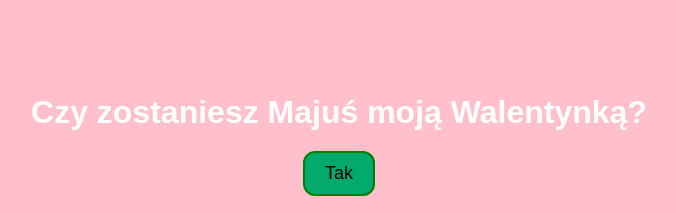
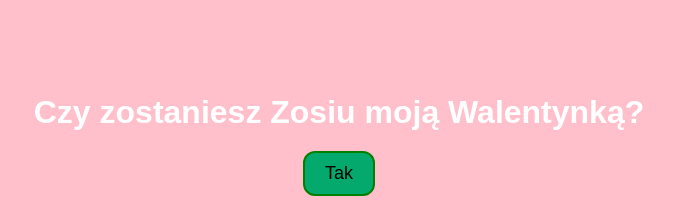
Before and after one commit to iansdavnaoujn9NJDSOAN/iansdavnaoujn9NJDSOAN, a plain HTML site: page index.html in a window 1280 px wide. Shown: the part 106-319 px from the top of the page, 301-977 px from the left. Drawn offline with Linux system fonts and the light colour scheme.

Commit message:
Update index.html

```diff
--- a/index.html
+++ b/index.html
@@ -88,7 +88,7 @@
 </style>
 </head>
 <body>
-<div id="question" onclick="showDogGif()">Czy zostaniesz Majuś moją Walentynką?</div>
+<div id="question" onclick="showDogGif()">Czy zostaniesz Zosiu moją Walentynką?</div>
 <div id="choice1">
     <button class="btn1" onclick="answer('tak')">Tak</button>
 </div>
```
